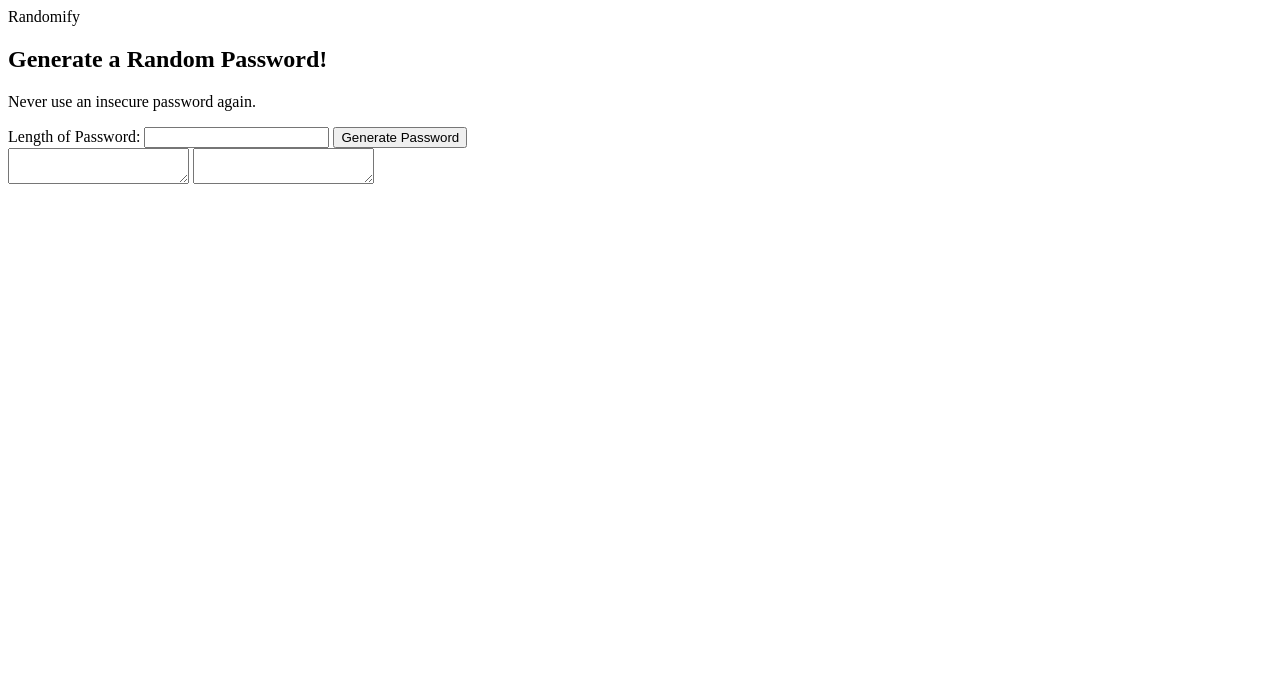
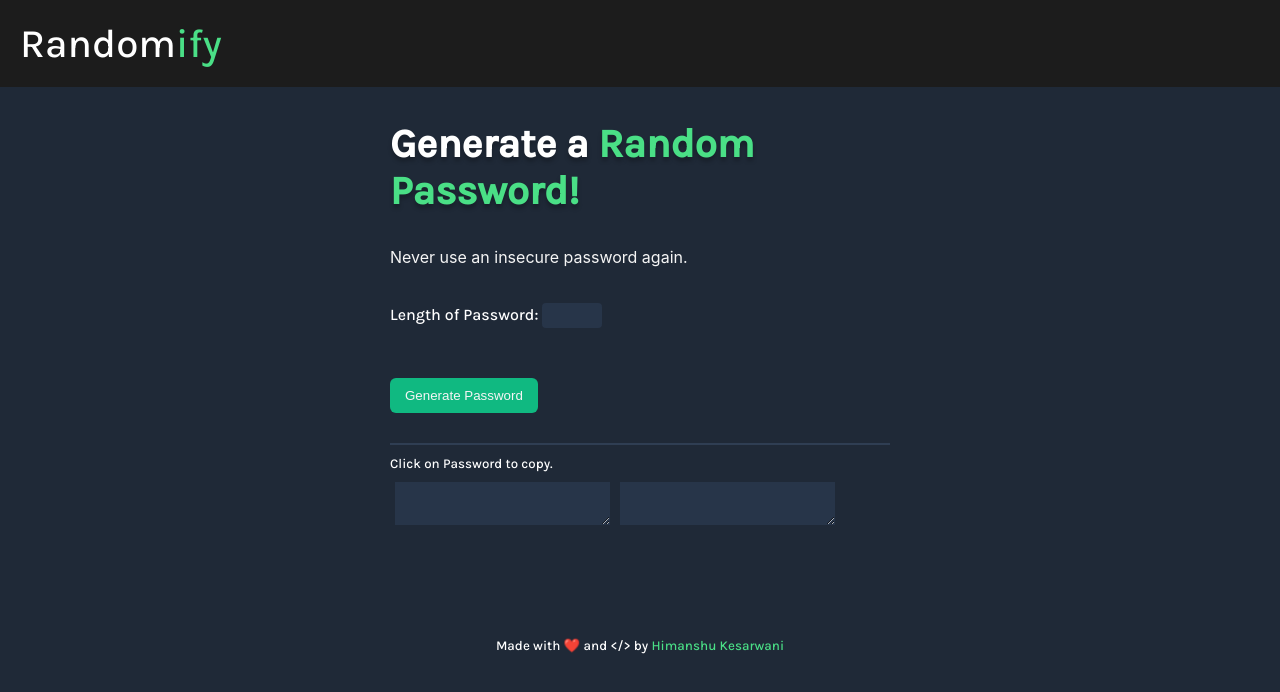
Before and after one commit to himanshukesarwani-dev/randomify-random-password-generator, a plain HTML site: page index.html in a window 1280 px wide. Drawn offline with Linux system fonts and the light colour scheme.

Commit message:
style: complete the style

```diff
--- a/index.html
+++ b/index.html
@@ -9,7 +9,7 @@
 </head>
 <body>
     <header>
-        <nav class="navbar green-color">Random<span class="color-white-title">ify</span>
+        <nav class="navbar green-color"><span class="color-white-title">Random</span>ify
         </nav>
     </header>
 
@@ -22,6 +22,8 @@
     <input id="length-of-password" type="number">
 
     <button id="generate-btn">Generate Password</button>
+    <hr class="hr-line">
+    <small>Click on Password to copy.</small>
 
     <div class="flex-container">
       <textarea  id="password-one"></textarea>
@@ -30,6 +32,9 @@
 </section>
 
 </main>
+<footer>
+    <small class="credit"> Made with ❤️ and &lt;/&gt; by <a href="https://himanshukesarwani.netlify.app/">Himanshu Kesarwani</a></small>
+</footer>
     <script src="/script.js"></script>
 </body>
 </html>
--- a/style.css
+++ b/style.css
@@ -1,7 +1,126 @@
-@import url('https://fonts.googleapis.com/css2?family=Karla:wght@800&display=swap');
+@import url('https://fonts.googleapis.com/css2?family=Karla:wght@500&display=swap');
 :root {
     --background-color: #1C1C1C;
     --gray: #1F2937;
     --green-color: #4ADF86;
 
   }
+
+
+  .green-color{
+    color: var(--green-color);
+  }
+
+  body {
+    background-color: var(--gray);
+    font-family: 'Karla', sans-serif;
+    padding: 0;
+    margin: 0;
+
+  }
+
+.navbar {
+  font-size: 40px;
+  background-color: var(--background-color);
+  margin: 0;
+  padding: 20px;
+}
+
+header {
+  padding: 0px;
+}
+
+.container {
+  width: 500px;
+  margin: 20px auto;
+ ;
+}
+
+#length-of-password {
+  background-color: #273549;
+  border: none;
+  color: white;
+ margin: 20px auto;
+ width: 40px;
+  padding: 5px 10px;
+  border: none;
+  border-radius: 4px;
+
+}
+
+  h1 {
+
+
+color: var(--green-color);
+font-style: normal;
+font-weight: 800;
+font-size: 40px;
+text-shadow: 0px 4px 4px rgba(0, 0, 0, 0.25);
+
+  }
+
+  .color-white-title {
+    color: white;
+  }
+
+ .main-subline {
+
+  color: whitesmoke;
+   font-family: 'Inter';;
+
+  }
+
+  /* btn */
+#generate-btn {
+
+
+display: block;
+background-color: #10B981;
+color: whitesmoke;
+padding:10px 15px;
+margin: 30px 0;
+border: none;
+border-radius: 6px;
+
+  }
+
+  #generate-btn:hover {
+   cursor: pointer;
+  }
+
+.flex-container {
+  margin: auto;
+  display: flex;
+  justify-content: flex-start;
+}
+
+#password-one, #password-two {
+
+  width: 211px;
+  height: 39px;
+  border: none;
+  background-color: #273549;
+  margin: 10px 5px;
+  color: var(--green-color);
+}
+footer {
+  margin-top: 100px;
+  text-align: center;
+  color: white;
+}
+
+.credit a{
+
+  text-decoration: none;
+  color: var(--green-color);
+}
+
+small {
+  color: white;
+}
+
+hr {
+
+border: 1px solid  #2F3E53;
+
+}
```
